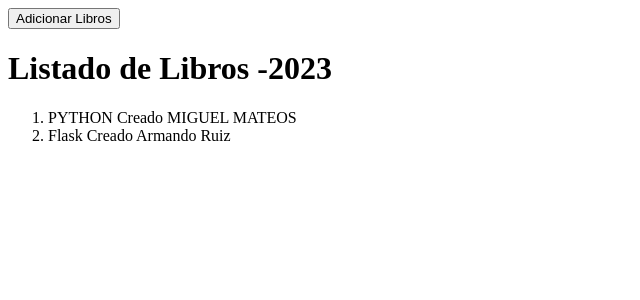
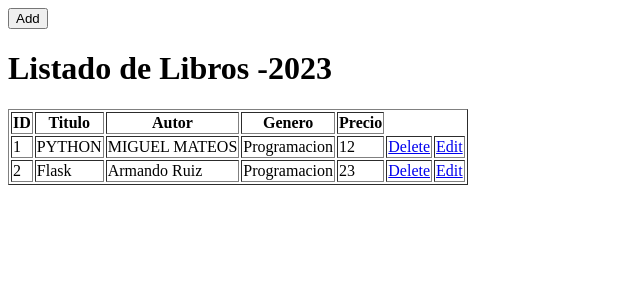
Before and after one commit to PyarmandoCode/Framework_Flask, a Flask app: page / in a window 1280 px wide. Shown: the top 300 px of the page, without its empty margins (0-640 px from the left). Run offline with Flask 3, Linux system fonts and the light colour scheme.

Commit message:
Python 2

```diff
--- a/Flask_BD/app.py
+++ b/Flask_BD/app.py
@@ -40,6 +40,33 @@ def newBook():
     else:
         return render_template('newbooks.html')
 
+#Ruta para eliminar Books
+@app.route('/books/<int:book_id>/delete',methods=['GET','POST'])
+def deleteBook(book_id):
+    bookToDelete=session.query(Book).filter_by(id=book_id).one()
+    if request.method=="POST":
+        session.delete(bookToDelete)
+        session.commit()
+        return redirect(url_for('showBooks',book_id=book_id))
+    else:
+        return render_template('deleteBook.html',book=bookToDelete)
+
+#Ruta para Editar Books
+@app.route('/books/<int:book_id>/edit',methods=['GET','POST'])
+def editBook(book_id):
+    bookToEdit=session.query(Book).filter_by(id=book_id).one()
+    if request.method=="POST":
+        if request.form['nombre']:
+            #Poniendo solo el campo Nombre
+            bookToEdit.title=request.form['nombre']
+            return redirect(url_for('showBooks'))
+    else:
+        return render_template('editBook.html',book=bookToEdit)
+
+
+
+
+
 
 
 
--- a/Flask_BD/templates/books.html
+++ b/Flask_BD/templates/books.html
@@ -5,14 +5,30 @@
     <title>Administrador de Libros</title>
 </head>
 <a href="{{url_for('newBook')}}" >
-    <button>Adicionar Libros</button>
+    <button>Add</button>
 </a>
 <body>
     <h1>Listado de Libros -2023</h1>
-<ol>
+<table class="default" border=1>
+    <tr>
+        <th>ID</th>
+        <th>Titulo</th>
+        <th>Autor</th>
+        <th>Genero</th>
+        <th>Precio</th>
+
+    </tr>
     {% for book in books %}
-        <li> {{book.title}} Creado {{book.author}}</li>
+    <tr>
+       <td>{{book.id}}</td>
+       <td>{{book.title}}</td>
+       <td>{{book.author}}</td>
+       <td>{{book.genre}}</td>
+       <td>{{book.price}}</td>
+       <td><a href="{{url_for('deleteBook',book_id=book.id)}}">Delete</a></td>
+       <td><a href="{{url_for('editBook',book_id=book.id)}}">Edit</a></td>
+    </tr>
     {% endfor %}
-</ol>
+</table>
 </body>
 </html>
--- /dev/null
+++ b/Flask_BD/templates/deleteBook.html
@@ -0,0 +1,6 @@
+<h2>Desea Eliminar el Libro  {{book.title}}</h2>
+<form action="#" method='post'>
+    <button type="submit">Eliminar</button>
+</form>
+    <a href ='{{url_for('showBooks')}}'>
+    <button>Cancelar</button></a>
```
Also changed, not shown: Flask_BD/templates/editBook.html (added, +7 -0 lines), Flask_BD/books-collection.db, 1 other file.
